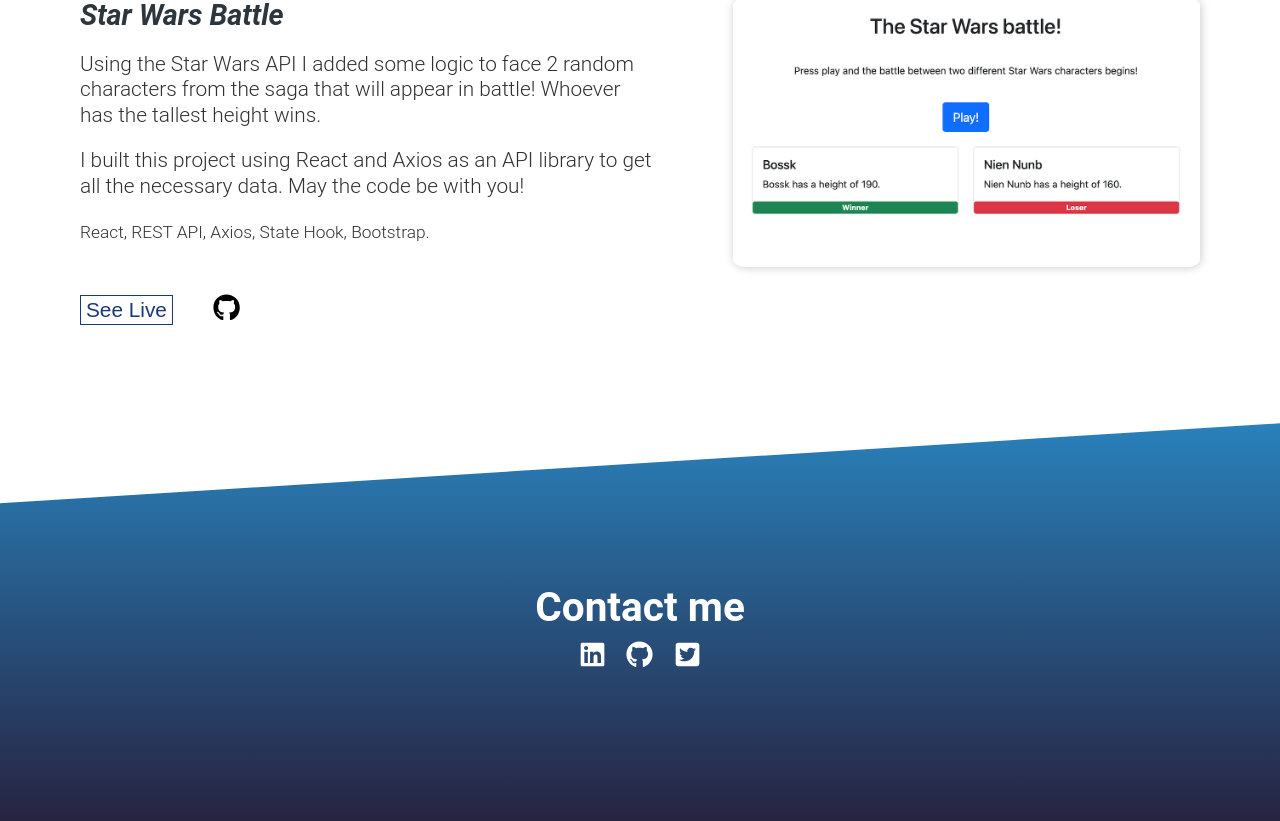
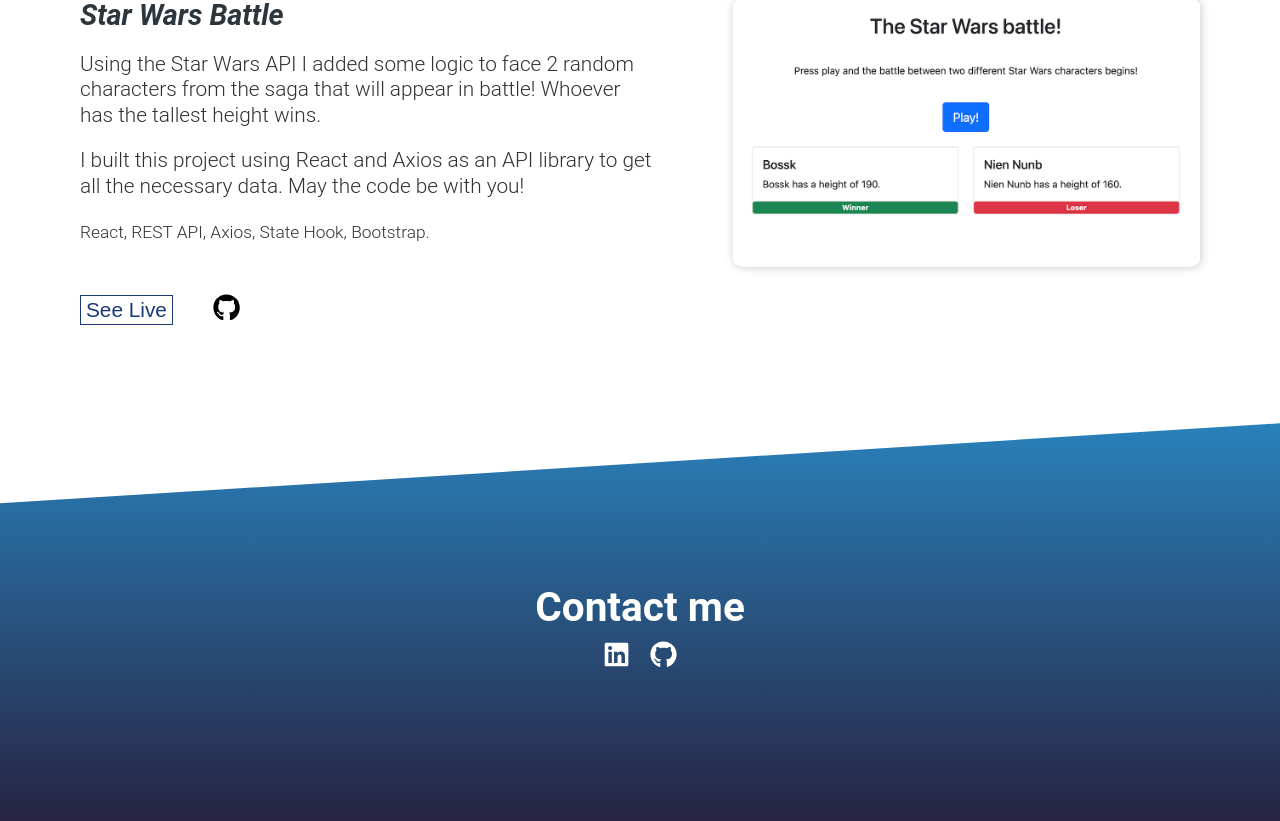
Before and after one commit to francanete/my_portfolio, a React (Create React App) app: page / in a window 1280 px wide. Shown: the part 2814-3635 px from the top of the page. Built offline with nearby package versions, Linux system fonts and the light colour scheme.

Commit message:
Update contact details

```diff
--- a/src/components/Footer.js
+++ b/src/components/Footer.js
@@ -27,16 +27,16 @@
             <FaGithub fill="white" />
           </a>
         </li>
-        <li>
+        {/* <li>
           <a
-            href="https://twitter.com/home"
+            href="https://twitter.com/francanetecom"
             target="_blank"
             rel="noreferrer"
             className="social"
           >
             <FaTwitterSquare fill="white" />
           </a>
-        </li>
+        </li> */}
       </ul>
     </footer>
   );
```
